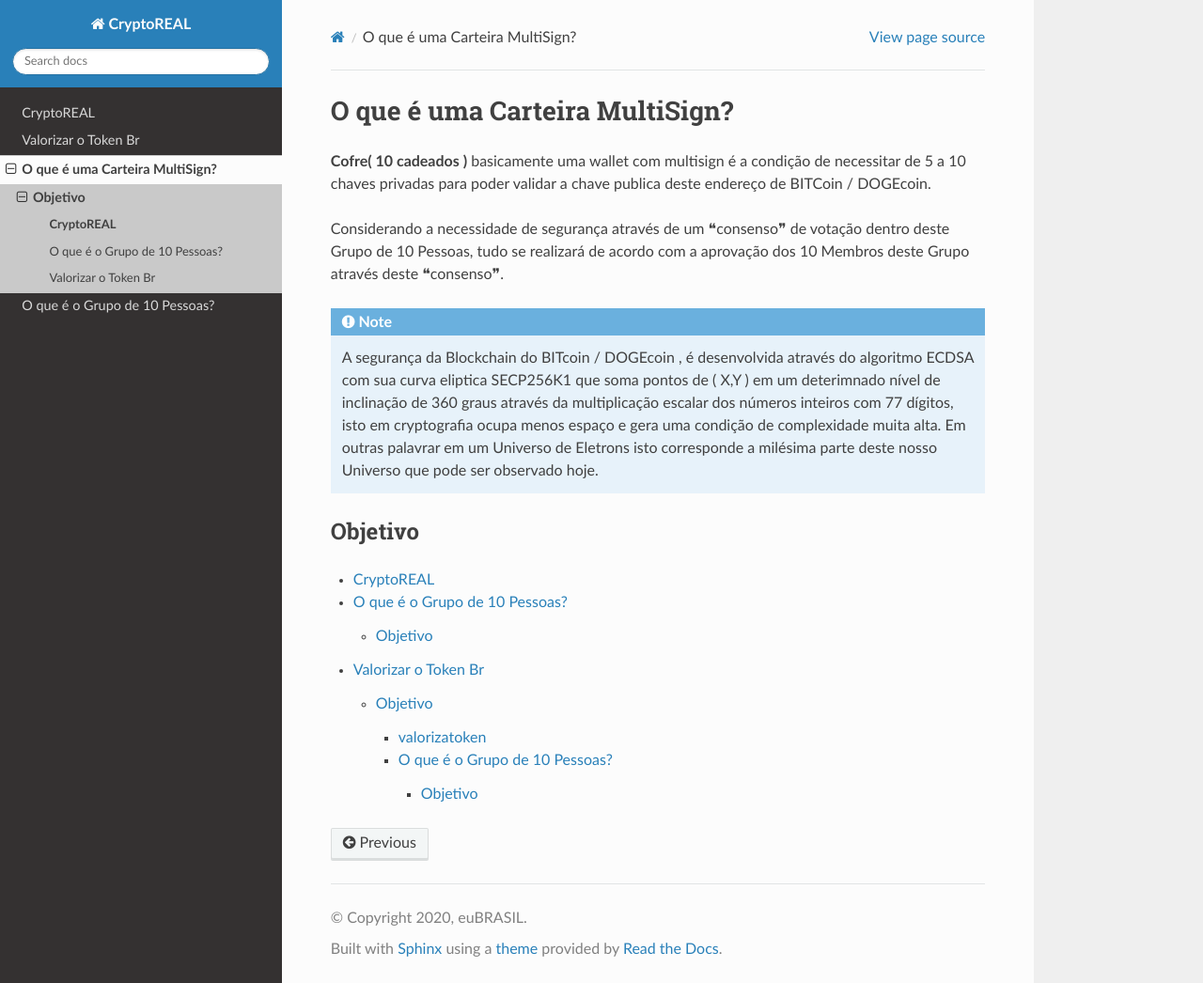
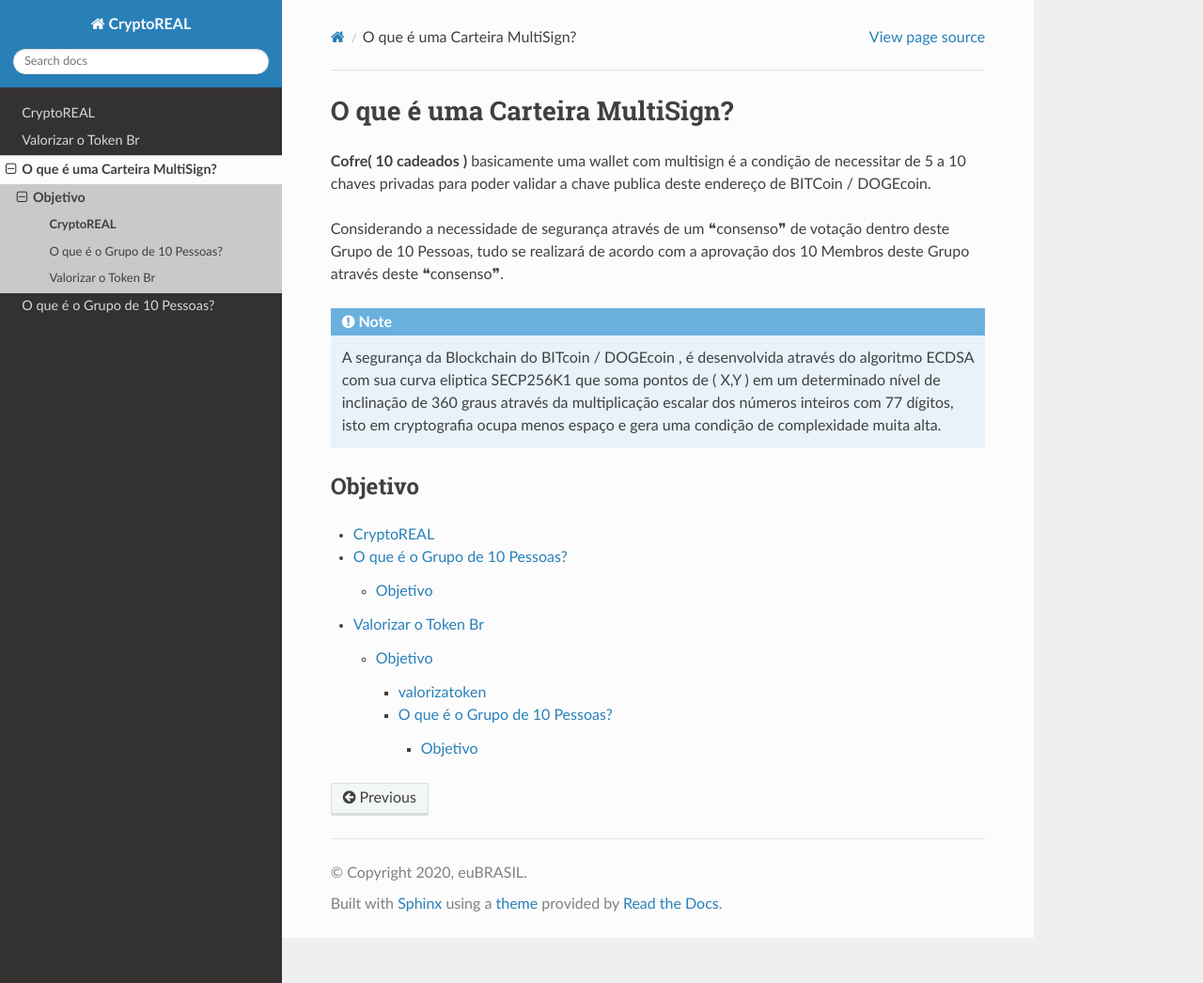
Before and after one commit to euBRASIL/BIT-Moeda, a Sphinx documentation site: the page built from docs/source/dogecoin.rst, in a window 1280 px wide and 1046 px high. Shown: the whole window at 94% size. Built offline with Sphinx 7.4.7 and the Read the Docs theme 3.1.0, drawn with Linux system fonts in a browser that asks for light colours; pages that are not in the unit, such as notebooks, are missing from menus.

Commit message:
Update dogecoin.rst

```diff
--- a/docs/source/dogecoin.rst
+++ b/docs/source/dogecoin.rst
@@ -9,7 +9,7 @@
 
 .. note::
 
-   A segurança da Blockchain do BITcoin / DOGEcoin , é desenvolvida através do algoritmo ECDSA com sua curva eliptica SECP256K1 que soma pontos de ( X,Y ) em um deterimnado nível de inclinação de 360 graus através da multiplicação escalar dos números inteiros com 77 dígitos, isto em cryptografia ocupa menos espaço e gera uma condição de complexidade muita alta. Em outras palavrar em um Universo de Eletrons isto corresponde a milésima parte deste nosso Universo que pode ser observado hoje.
+   A segurança da Blockchain do BITcoin / DOGEcoin , é desenvolvida através do algoritmo ECDSA com sua curva eliptica SECP256K1 que soma pontos de ( X,Y ) em um determinado nível de inclinação de 360 graus através da multiplicação escalar dos números inteiros com 77 dígitos, isto em cryptografia ocupa menos espaço e gera uma condição de complexidade muita alta.
 
 Objetivo
 --------
```
